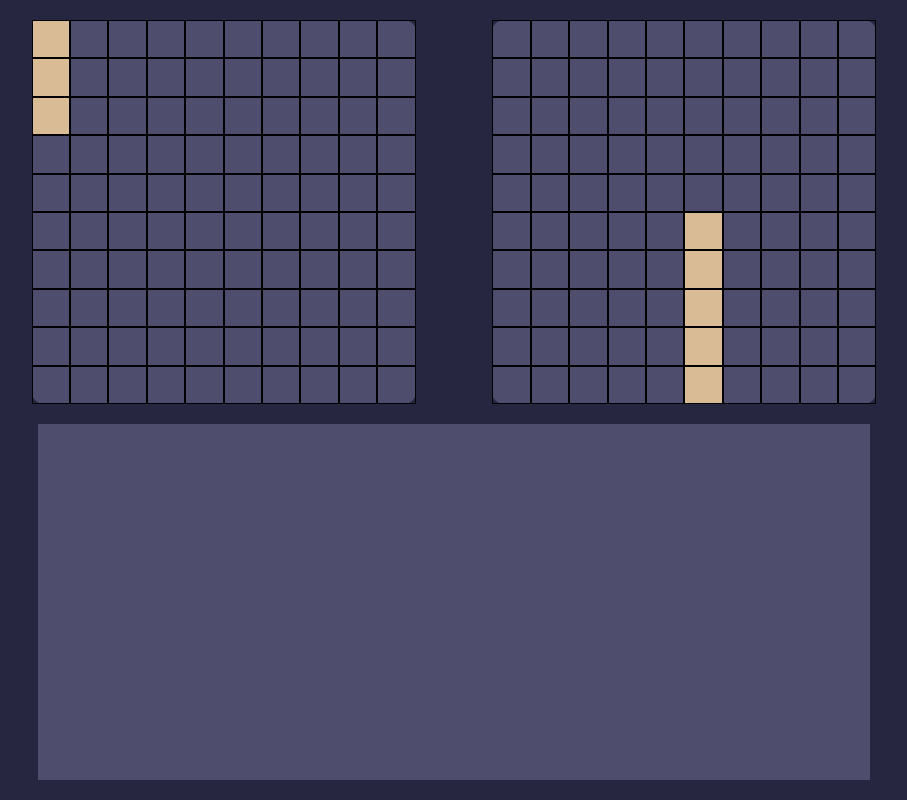
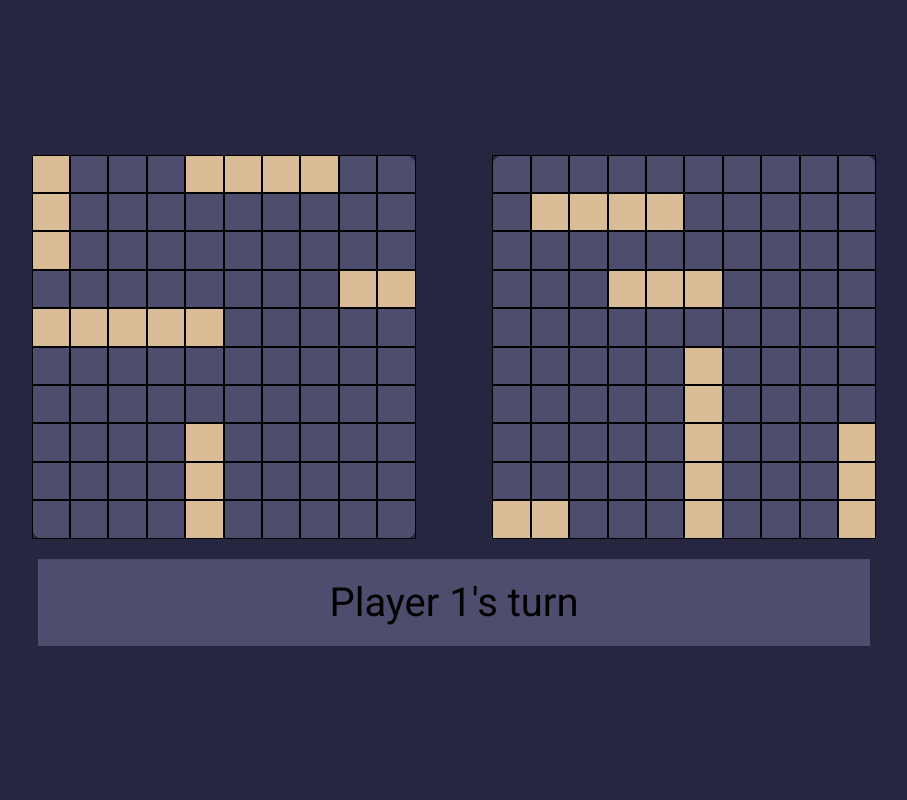
Before and after one commit to GhidBase/battleship, a website with bundled scripts: page index.html in a window 1280 px wide. Shown: the whole page, without its empty margins (186-1093 px from the left). Built offline with nearby package versions, Linux system fonts and the light colour scheme.

Commit message:
Add event listeners to cells

```diff
--- a/index.html
+++ b/index.html
@@ -5,6 +5,12 @@
         <meta name="viewport" content="width=device-width, initial-scale=1.0" />
         <title>Document</title>
         <link rel="stylesheet" href="styles.css" />
+        <link rel="preconnect" href="https://fonts.googleapis.com" />
+        <link rel="preconnect" href="https://fonts.gstatic.com" crossorigin />
+        <link
+            href="https://fonts.googleapis.com/css2?family=Roboto:ital,wght@0,100..900;1,100..900&display=swap"
+            rel="stylesheet"
+        />
     </head>
 
     <body>
@@ -214,7 +220,9 @@
                 <div class="cell"></div>
             </div>
         </div>
-        <div id="message-panel"></div>
+        <div id="message-panel">
+            <p>Player 1's turn</p>
+        </div>
 
         <script type="module" src="main.js"></script>
     </body>
--- a/javascript/game-controller.js
+++ b/javascript/game-controller.js
@@ -3,13 +3,26 @@ import { Ship, GameBoard, Player } from "./game-objects.js";
 
 export class GameController {
     constructor() {
-        this.uiController = new UIController();
+        this.uiController = new UIController(this);
         this.player1Board = this.uiController.player1;
+        this.player2Board = this.uiController.player2;
         this.player = new Player("real");
         this.player2 = new Player("computer");
+        this.turn = 1;
 
+        /*
+            Place the ships
+        */
         this.placeShip(1, 0, 0, 3, "vertical");
+        this.placeShip(1, 4, 7, 3, "vertical");
+        this.placeShip(1, 8, 3, 2, "horizontal");
+        this.placeShip(1, 0, 4, 5);
+        this.placeShip(1, 4, 0, 4);
         this.placeShip(2, 5, 5, 5, "vertical");
+        this.placeShip(2, 1, 1, 4);
+        this.placeShip(2, 3, 3, 3);
+        this.placeShip(2, 9, 7, 3, "vertical");
+        this.placeShip(2, 0, 9, 2);
     }
 
     placeShip(player, x, y, length, direction) {
@@ -21,4 +34,18 @@ export class GameController {
 
         this.uiController.drawShip(player, x, y, length, direction);
     }
+
+    player1Action() {
+        console.log(`action 1`);
+        if (this.turn != 1) {
+            return;
+        }
+    }
+
+    player2Action() {
+        console.log(`action 2`);
+        if (this.turn != 2) {
+            return;
+        }
+    }
 }
--- a/javascript/ui-controller.js
+++ b/javascript/ui-controller.js
@@ -1,5 +1,8 @@
+// import { GameController } from "./game-controller.js";
+
 export class UIController {
-    constructor() {
+    constructor(gameController) {
+        this.gameController = gameController;
         this.player1 = document.getElementById("player-1");
         this.player1Cells = [];
         console.log(this.player1Cells);
@@ -31,6 +34,13 @@ export class UIController {
         let cell = document.createElement("div");
         cell.classList.add("cell");
         board.append(cell);
+        cell.addEventListener("click", () => {
+            if (board == this.player1) {
+                this.gameController.player1Action();
+            } else if (board == this.player2) {
+                this.gameController.player2Action();
+            }
+        });
         return cell;
     }
 
--- a/styles.css
+++ b/styles.css
@@ -19,6 +19,7 @@ body {
     gap: 20px;
     padding: 20px;
     box-sizing: border-box;
+    font-family: "Roboto";
 }
 
 .game-board-container {
@@ -27,7 +28,7 @@ body {
     align-items: center;
     gap: 10%;
     height: 80dvh;
-    max-height:30dvw;
+    max-height: 30dvw;
 }
 
 .game-board {
@@ -63,7 +64,14 @@ body {
 }
 
 #message-panel {
-    flex: 1;
     width: 65dvw;
     background-color: #4f4d6e;
+    justify-content: center;
+    align-items: center;
+    text-align: center;
 }
+
+#message-panel p {
+    margin: 20px;
+    font-size: 40px;
+}
```
Also changed, not shown: notes.txt (+7 -0 lines).
